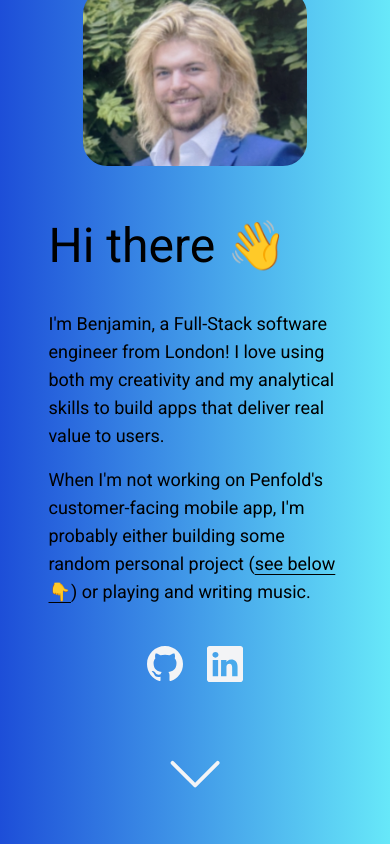
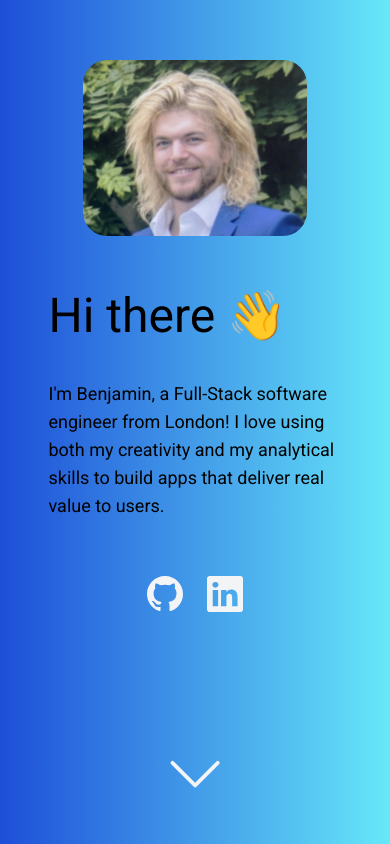
Before and after one commit to benjaminkitson/bk-home, a Next.js app: page / in a window 390 px wide. Shown: the top 844 px of the page. Built offline with nearby package versions, Linux system fonts and the light colour scheme.

Commit message:
mobile tweak

```diff
--- a/src/app/(home)/components/TopSection.tsx
+++ b/src/app/(home)/components/TopSection.tsx
@@ -17,7 +17,7 @@ export const TopSection: React.FC<SectionProps> = ({ scrollRefs }) => {
         <Image
           src={me}
           alt="Benjamin Kitson"
-          className="m-2 h-1/4 w-56 rounded-3xl object-cover md:w-1/2 lg:h-1/2"
+          className="m-2 h-1/4 w-56 rounded-3xl object-cover lg:h-1/2"
         />
         <div className="my-10 flex flex-col items-center lg:ml-14">
           <div className="flex w-full flex-col justify-start px-4 pt-2">
@@ -27,7 +27,7 @@ export const TopSection: React.FC<SectionProps> = ({ scrollRefs }) => {
               love using both my creativity and my analytical skills to build
               apps that deliver real value to users.
             </P>
-            <P className="mb-10">
+            <P className="hidden md:block">
               When I&apos;m not working on Penfold&apos;s customer-facing mobile
               app, I&apos;m probably either building some random personal
               project {" ("}
@@ -38,7 +38,7 @@ export const TopSection: React.FC<SectionProps> = ({ scrollRefs }) => {
               or playing and writing music.{" "}
             </P>
           </div>
-          <div className="flex justify-center">
+          <div className="mt-10 flex justify-center">
             <a href="https://github.com/benjaminkitson" className="mr-6">
               <BsGithub className=" fill-gray-100 text-4xl transition duration-500 hover:scale-90 hover:fill-black" />
             </a>
```
